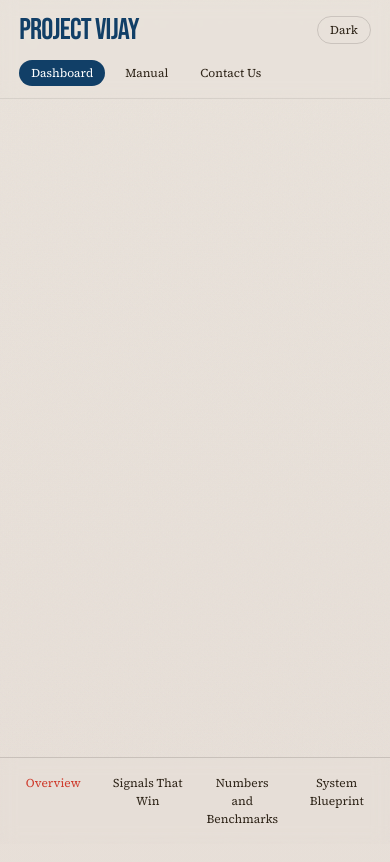
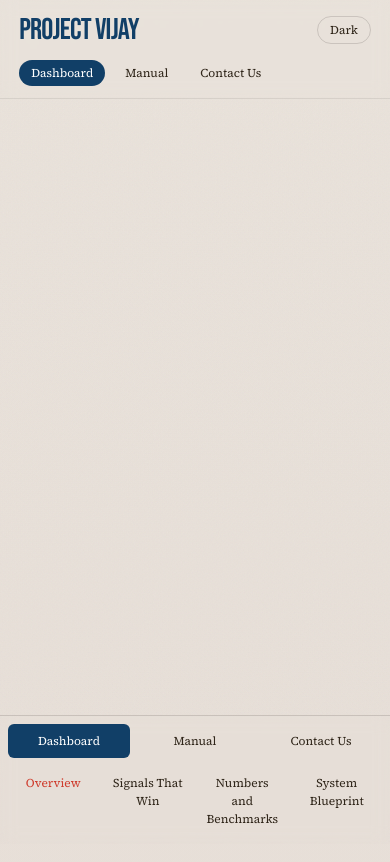
Before and after one commit to yashcsv/Project_Vijay_Manual_Dashboard, a React (Vite) app: page / in a window 390 px wide. Shown: the top 862 px of the page. Built offline with nearby package versions, Linux system fonts and the light colour scheme.

Commit message:
fix: always expose manual and contact routes in mobile bottom nav

```diff
--- a/src/App.jsx
+++ b/src/App.jsx
@@ -52,6 +52,7 @@ function ManualRoutePage() {
     <>
       <Navbar sections={[]} />
       <ManualPage steps={dashboardData.manualSteps} />
+      <MobileNav sections={[]} />
     </>
   )
 }
@@ -63,6 +64,7 @@ function ContactRoutePage() {
     <>
       <Navbar sections={[]} />
       <ContactPage />
+      <MobileNav sections={[]} />
     </>
   )
 }
--- a/src/components/layout/MobileNav.jsx
+++ b/src/components/layout/MobileNav.jsx
@@ -1,11 +1,38 @@
+import { Link, useLocation } from 'react-router-dom'
 import { useDashboardStore } from '../../store/dashboardStore'
 
 export default function MobileNav({ sections }) {
   const activeSection = useDashboardStore((s) => s.activeSection)
+  const location = useLocation()
+  const onManual = location.pathname === '/manual'
+  const onContact = location.pathname === '/contact'
+  const onDashboard = !onManual && !onContact
+
+  const routeLinkClass = (active) =>
+    `block rounded-md px-2 py-2 text-center ${active ? 'bg-accent-secondary text-white' : 'text-text-secondary'}`
 
   return (
     <nav className="fixed bottom-0 left-0 right-0 z-50 border-t border-border-default bg-bg-elevated/95 p-2 backdrop-blur md:hidden">
-      <ul className="grid grid-cols-4 gap-1 overflow-x-auto text-small">
+      <ul className="grid grid-cols-3 gap-1 text-small">
+        <li>
+          <Link to="/" className={routeLinkClass(onDashboard)}>
+            Dashboard
+          </Link>
+        </li>
+        <li>
+          <Link to="/manual" className={routeLinkClass(onManual)}>
+            Manual
+          </Link>
+        </li>
+        <li>
+          <Link to="/contact" className={routeLinkClass(onContact)}>
+            Contact Us
+          </Link>
+        </li>
+      </ul>
+
+      {onDashboard && sections.length > 0 && (
+        <ul className="mt-2 grid grid-cols-4 gap-1 overflow-x-auto text-small">
           {sections.slice(0, 4).map((section) => (
             <li key={section.id}>
               <a
@@ -19,6 +46,7 @@ export default function MobileNav({ sections }) {
             </li>
           ))}
         </ul>
+      )}
     </nav>
   )
 }
```
Lines whose indentation alone changed are shown as unchanged.
